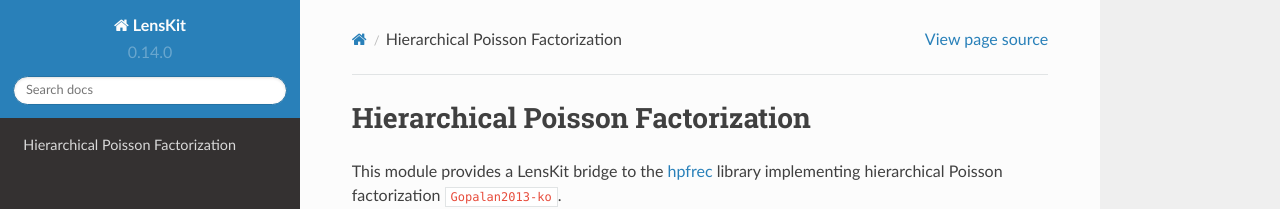
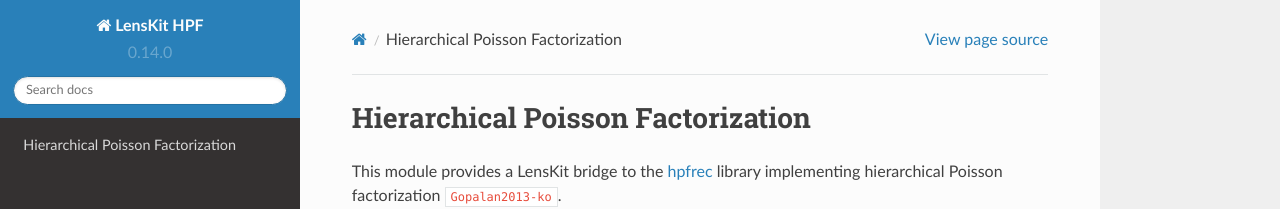
Before and after one commit to lenskit/lenskit-hpf, a Sphinx documentation site: the page built from docs/index.rst, in a window 1280 px wide. Shown: the top 209 px of the page. Built offline with Sphinx 7.4.7 and the Read the Docs theme 2.0.0, drawn with Linux system fonts in a browser that asks for light colours; cross-references to code outside the pages are shown as plain code; the version number is read from the project's files by our own code.

Commit message:
HPF note

```diff
--- a/docs/conf.py
+++ b/docs/conf.py
@@ -1,4 +1,4 @@
-project = 'LensKit'
+project = 'LensKit HPF'
 copyright = '2021 Boise State University'
 author = 'Michael D. Ekstrand'
 
```
